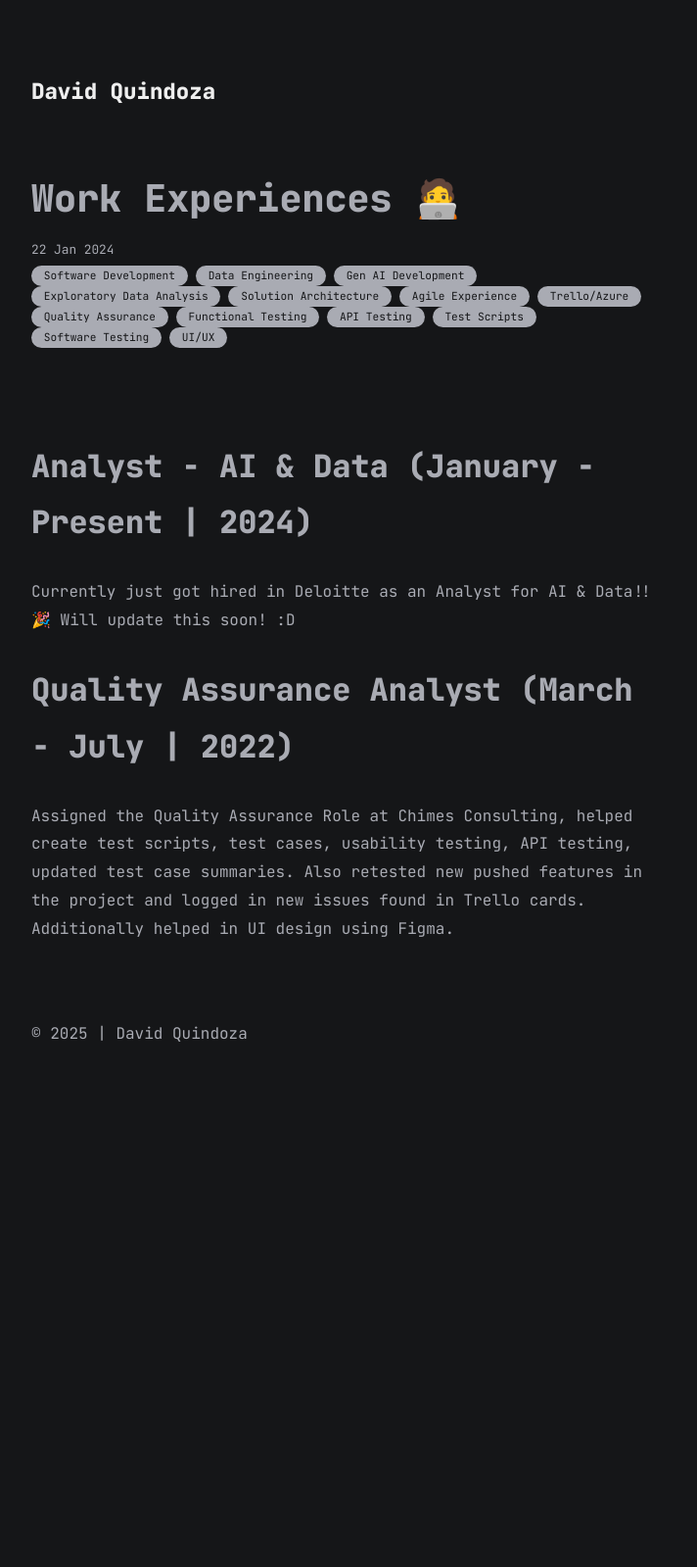
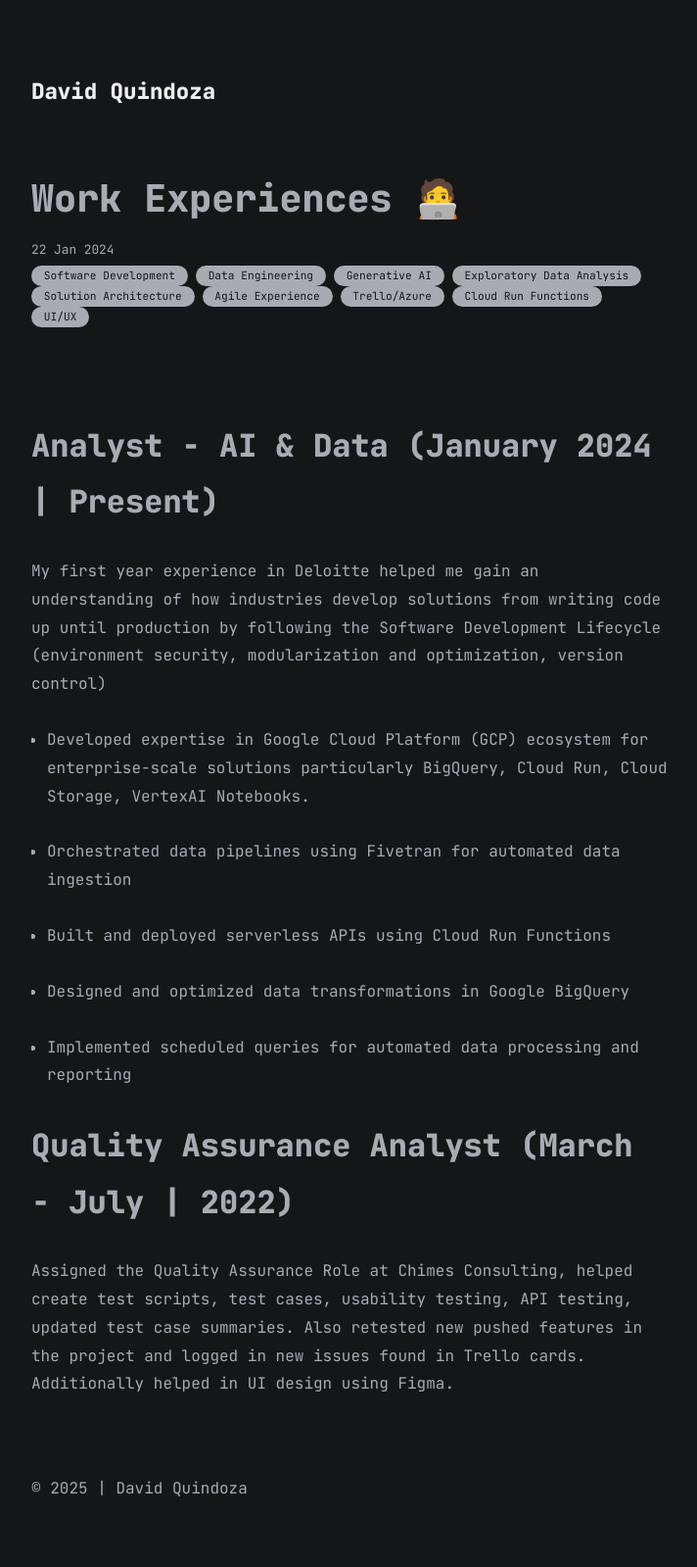
Before and after one commit to davidquindoza/davidquindozaSite, a Jekyll site: the page built from all_collections/_posts/2022-07-01-work.md, in a window 1280 px wide. Shown: the whole page at 98% size, without its empty margins (283-995 px from the left). Built offline with Jekyll 4.4.1, drawn with Linux system fonts in a browser that asks for light colours; before the commit the page ends 1135 px from its top, so only the background shows below that.

Commit message:
Updated projects and experience

```diff
--- a/all_collections/_posts/2022-07-01-work.md
+++ b/all_collections/_posts/2022-07-01-work.md
@@ -2,13 +2,23 @@
 layout: post
 title: Work Experiences 🧑‍💻
 date: 2024-01-22
-categories: [Software Development, Data Engineering, Gen AI Development, Exploratory Data Analysis, Solution Architecture, Agile Experience, Trello/Azure , Quality Assurance , Functional Testing , API Testing , Test Scripts , Software Testing , UI/UX]
+categories: [Software Development, Data Engineering, Generative AI, Exploratory Data Analysis, Solution Architecture, Agile Experience, Trello/Azure , Cloud Run Functions,  UI/UX]
 ---
 
-# Analyst - AI & Data (January - Present | 2024)
+# Analyst - AI & Data (January 2024 | Present)
 
-Currently just got hired in Deloitte as an Analyst for AI & Data!!🎉
-Will update this soon! :D
+My first year experience in Deloitte helped me gain an understanding of how industries develop solutions from writing code up until production by following the Software Development Lifecycle (environment security, modularization and optimization, version control)
+
+- Developed expertise in Google Cloud Platform (GCP) ecosystem for enterprise-scale solutions particularly BigQuery, Cloud Run, Cloud Storage, VertexAI Notebooks.
+
+- Orchestrated data pipelines using Fivetran for automated data ingestion
+
+- Built and deployed serverless APIs using Cloud Run Functions
+
+- Designed and optimized data transformations in Google BigQuery
+
+- Implemented scheduled queries for automated data processing and reporting
+
 
 # Quality Assurance Analyst (March - July | 2022)
 
```
Also changed, not shown: all_collections/_posts/2023-12-12-title.md (+28 -13 lines).
